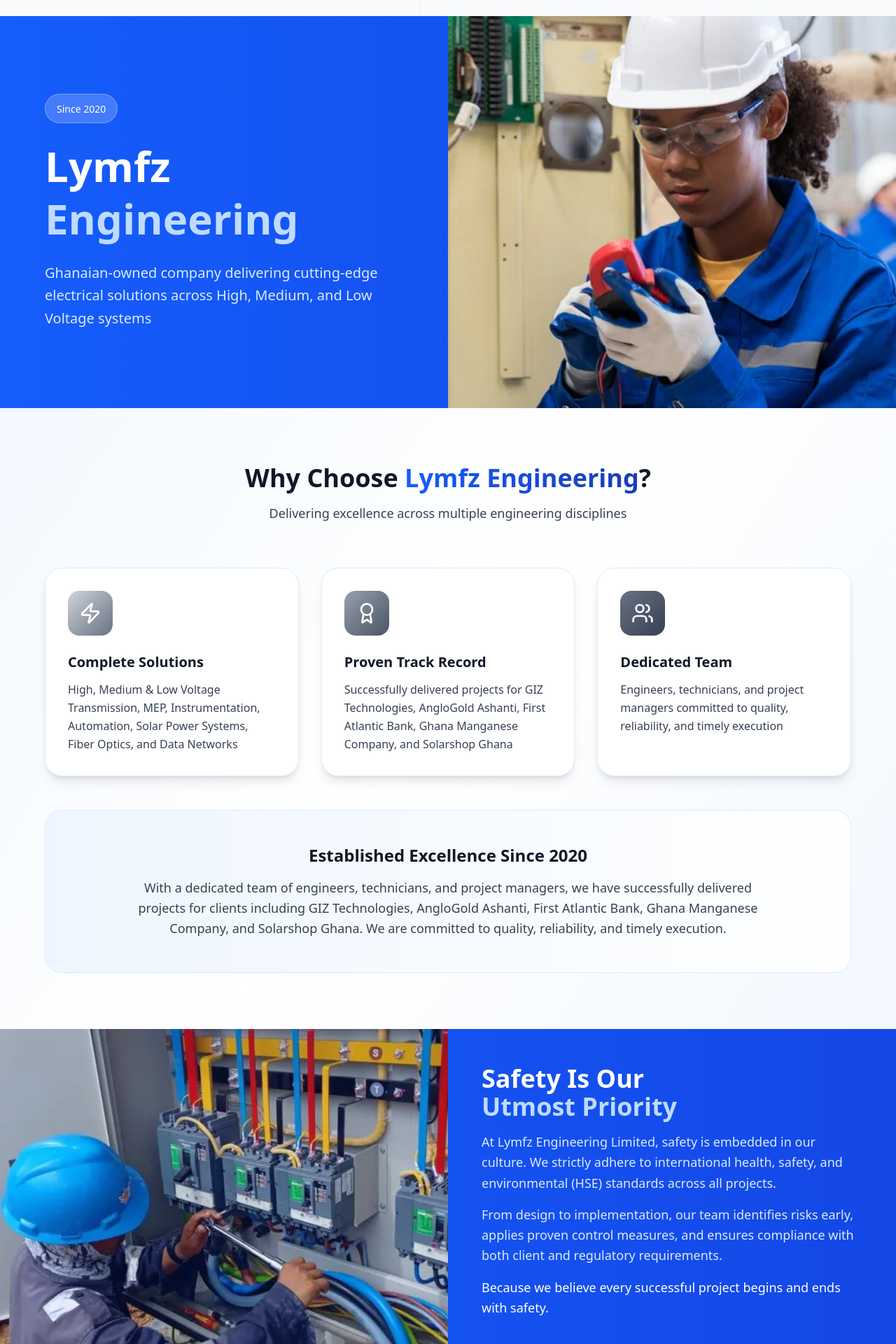
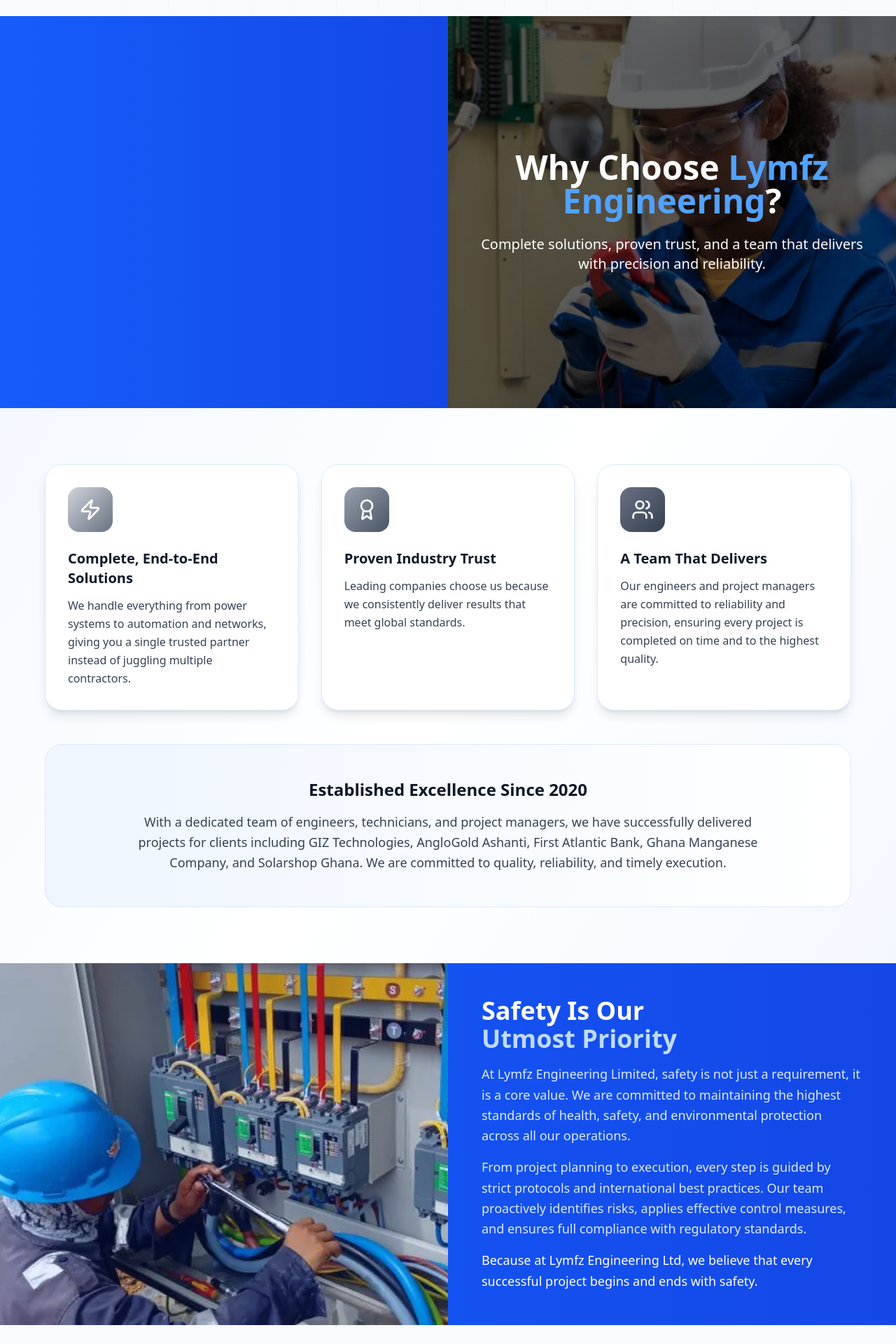
Before and after one commit to Grld-Andy/Electrical_Web, a React (Vite) app: page / in a window 1280 px wide. Shown: the part 1860-3780 px from the top of the page at 70% size. Built offline with nearby package versions, Linux system fonts and the light colour scheme.

Commit message:
update company values section

```diff
--- a/src/components/Home/CompanyValuesSection.tsx
+++ b/src/components/Home/CompanyValuesSection.tsx
@@ -1,6 +1,6 @@
-import React, { useRef, useState, useEffect } from 'react';
+import React, { useState, useEffect } from 'react';
 import { motion } from 'framer-motion';
-import { ShieldCheck, Zap, Award, Users, ArrowRight } from 'lucide-react';
+import { Zap, Award, Users } from 'lucide-react';
 
 const CountUp = ({ end, suffix = "" }: { end: number; suffix?: string }) => {
     const [count, setCount] = useState(0);
@@ -13,37 +13,34 @@
     return <span>{count}{suffix}</span>;
 };
 
-const CreativeCompanyValues = () => {
+const CompanyValues = () => {
     return (
         <div className="bg-gradient-to-br from-blue-50 via-white to-blue-50">
-            {/* Hero Split */}
+
+            {/* Hero Section with Overlay */}
             <div className="relative overflow-hidden">
-                <div className="relative bg-gradient-to-r from-blue-600 to-blue-700 grid md:grid-cols-2 min-h-[70vh]">
-                    {/* Left Side */}
-                    <div className="flex items-center p-8 md:p-16 text-white relative z-10">
-                        <div className="space-y-6">
-                            <div className="inline-block px-4 py-2 bg-white/20 rounded-full border border-white/30 backdrop-blur">
-                                <span className="text-white text-sm font-medium">Since 2020</span>
-                            </div>
-                            <h1 className="text-4xl md:text-6xl font-bold leading-tight">
-                                Lymfz
-                                <span className="block text-blue-200">
-                                    Engineering
-                                </span>
-                            </h1>
-                            <p className="text-xl text-blue-100 leading-relaxed">
-                                Ghanaian-owned company delivering cutting-edge electrical solutions across High, Medium, and Low Voltage systems
-                            </p>
-                        </div>
-                    </div>
+                <div className="relative grid md:grid-cols-2 min-h-[70vh]">
 
-                    {/* Right Side */}
+                    {/* Left Side - Clean background */}
+                    <div className="bg-gradient-to-r from-blue-600 to-blue-700 hidden md:block"></div>
+
+                    {/* Right Side with Overlay */}
                     <div className="relative">
                         <img
                             src="/images/team1.webp"
                             alt="Engineering Team"
                             className="w-full h-full object-cover"
                         />
+                        <div className="absolute inset-0 bg-black/60 flex items-center justify-center text-center p-8">
+                            <div className="max-w-xl text-white space-y-6">
+                                <h2 className="text-4xl md:text-5xl font-bold">
+                                    Why Choose <span className="text-blue-400">Lymfz Engineering</span>?
+                                </h2>
+                                <p className="text-lg md:text-xl text-white">
+                                    Complete solutions, proven trust, and a team that delivers with precision and reliability.
+                                </p>
+                            </div>
+                        </div>
                     </div>
                 </div>
             </div>
@@ -51,33 +48,27 @@
             {/* Why Choose Us - Card Style */}
             <div className="py-20 px-8">
                 <div className="max-w-6xl mx-auto">
-                    <div className="text-center mb-16">
-                        <h2 className="text-4xl font-bold mb-4 text-gray-900">
-                            Why Choose <span className="text-transparent bg-gradient-to-r from-blue-600 to-blue-800 bg-clip-text">Lymfz Engineering</span>?
-                        </h2>
-                        <p className="text-gray-700 text-lg">Delivering excellence across multiple engineering disciplines</p>
-                    </div>
-
                     <div className="grid md:grid-cols-3 gap-8 mb-12">
                         {[
                             {
                                 icon: Zap,
-                                title: "Complete Solutions",
-                                desc: "High, Medium & Low Voltage Transmission, MEP, Instrumentation, Automation, Solar Power Systems, Fiber Optics, and Data Networks",
+                                title: "Complete, End-to-End Solutions",
+                                desc: "We handle everything from power systems to automation and networks, giving you a single trusted partner instead of juggling multiple contractors.",
                                 gradient: "from-gray-300 to-gray-500"
                             },
                             {
                                 icon: Award,
-                                title: "Proven Track Record",
-                                desc: "Successfully delivered projects for GIZ Technologies, AngloGold Ashanti, First Atlantic Bank, Ghana Manganese Company, and Solarshop Ghana",
+                                title: "Proven Industry Trust",
+                                desc: "Leading companies choose us because we consistently deliver results that meet global standards.",
                                 gradient: "from-gray-400 to-gray-600"
                             },
                             {
                                 icon: Users,
-                                title: "Dedicated Team",
-                                desc: "Engineers, technicians, and project managers committed to quality, reliability, and timely execution",
+                                title: "A Team That Delivers",
+                                desc: "Our engineers and project managers are committed to reliability and precision, ensuring every project is completed on time and to the highest quality.",
                                 gradient: "from-gray-500 to-gray-700"
                             }
+
                         ].map((item, i) => (
                             <motion.div
                                 key={i}
@@ -113,7 +104,7 @@
                 </div>
             </div>
 
-            {/* Safety Section - Light Mode Split */}
+            {/* Safety Section */}
             <div className="bg-gradient-to-r from-blue-600 to-blue-700 text-white overflow-hidden">
                 <div className="grid md:grid-cols-2">
                     <div className="relative">
@@ -133,15 +124,18 @@
                                 </h2>
                                 <div className="text-blue-100 text-lg leading-relaxed space-y-4">
                                     <p>
-                                        At Lymfz Engineering Limited, safety is embedded in our culture. We strictly adhere
-                                        to international health, safety, and environmental (HSE) standards across all projects.
+                                        At Lymfz Engineering Limited, safety is not just a requirement, it is a core value.
+                                        We are committed to maintaining the highest standards of health, safety, and
+                                        environmental protection across all our operations.
                                     </p>
                                     <p>
-                                        From design to implementation, our team identifies risks early, applies proven
-                                        control measures, and ensures compliance with both client and regulatory requirements.
+                                        From project planning to execution, every step is guided by strict protocols
+                                        and international best practices. Our team proactively identifies risks, applies
+                                        effective control measures, and ensures full compliance with regulatory standards.
                                     </p>
                                     <p className="text-white font-medium">
-                                        Because we believe every successful project begins and ends with safety.
+                                        Because at Lymfz Engineering Ltd, we believe that every successful project begins
+                                        and ends with safety.
                                     </p>
                                 </div>
                             </div>
@@ -153,4 +147,4 @@
     );
 };
 
-export default CreativeCompanyValues;
+export default CompanyValues;
--- a/src/components/Home/ProjectsCarousel.tsx
+++ b/src/components/Home/ProjectsCarousel.tsx
@@ -61,7 +61,7 @@
             <div className="container mx-auto px-6">
                 <div className="text-center mb-12">
                     <h2 className="text-3xl md:text-4xl font-bold text-[#003366] mb-4">
-                        Engineering Excellence in Action
+                        Projects Showcase
                     </h2>
                     <p className="max-w-2xl mx-auto text-base md:text-lg text-gray-600">
                         Explore a selection of our projects that showcase our dedication to quality, safety, and innovation.
```
